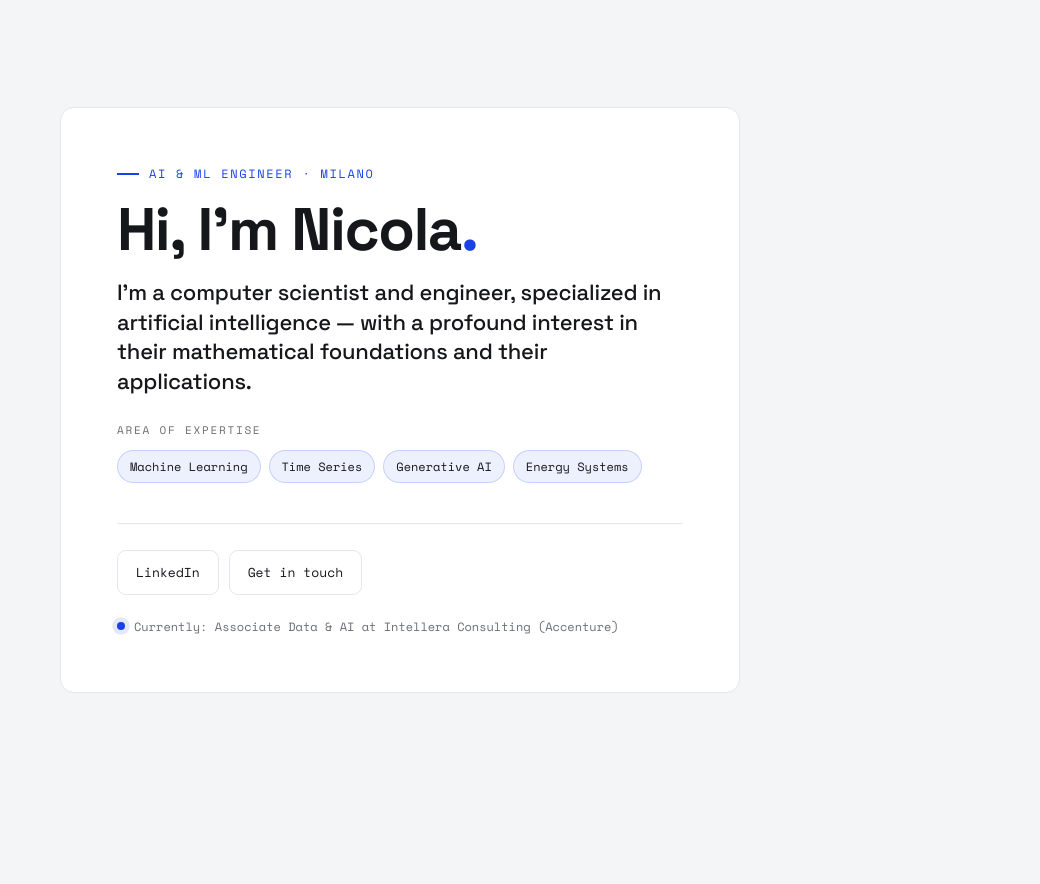
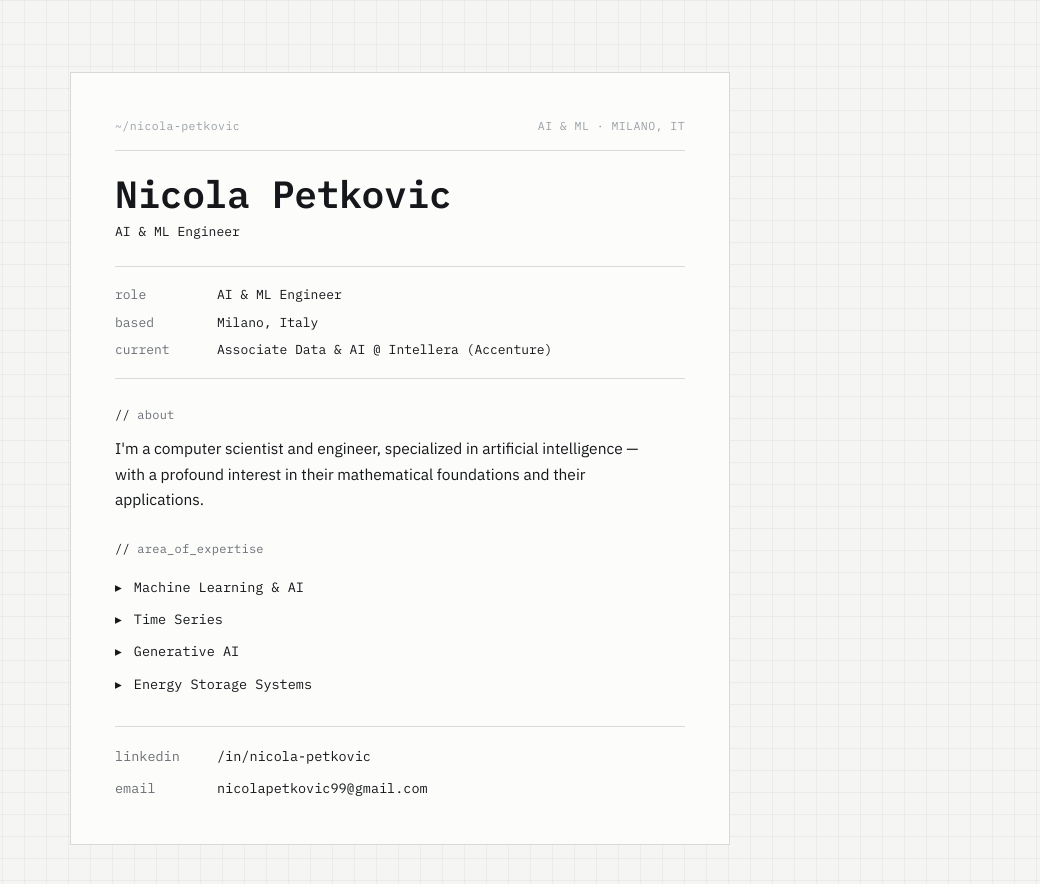
Before and after one commit to nicpetkovic/nicpetkovic.github.io, a plain HTML site: page index.html in a window 1280 px wide. Shown: the whole page, without its empty margins (240-1280 px from the left). Before the commit the page ends 800 px from the top, so only its background shows below. Drawn offline with nearby package versions, Linux system fonts and the light colour scheme.

Commit message:
Refactor index.html structure and styles

```diff
--- a/index.html
+++ b/index.html
@@ -6,181 +6,188 @@
 <title>Nicola Petkovic — AI &amp; ML Engineer</title>
 <link rel="preconnect" href="https://fonts.googleapis.com" />
 <link rel="preconnect" href="https://fonts.gstatic.com" crossorigin />
-<link href="https://fonts.googleapis.com/css2?family=Space+Grotesk:wght@400;500;600;700&family=Space+Mono:wght@400;700&family=Inter:wght@400;500&display=swap" rel="stylesheet" />
+<link href="https://fonts.googleapis.com/css2?family=IBM+Plex+Mono:wght@400;500;600&family=IBM+Plex+Sans:wght@400;500;600&display=swap" rel="stylesheet" />
 <style>
   :root{
-    --paper:#F4F5F7;
-    --panel:#FFFFFF;
-    --ink:#16171B;
-    --muted:#6B6D76;
-    --accent:#1A41E6;
-    --accent-soft:rgba(26,65,230,0.08);
-    --line:#E4E6EB;
-    --display:"Space Grotesk",system-ui,sans-serif;
-    --body:"Inter",system-ui,sans-serif;
-    --mono:"Space Mono",ui-monospace,monospace;
+    --paper:#F5F6F4;
+    --ink:#15171A;
+    --muted:#6A6F75;
+    --faint:#9AA0A6;
+    --accent:#15171A;
+    --line:#D7DAD5;
+    --grid:rgba(21,23,26,0.045);
+    --mono:"IBM Plex Mono",ui-monospace,monospace;
+    --sans:"IBM Plex Sans",system-ui,sans-serif;
   }
   *{box-sizing:border-box;margin:0;padding:0}
   html{-webkit-text-size-adjust:100%}
   body{
     background:var(--paper);
+    background-image:
+      linear-gradient(var(--grid) 1px,transparent 1px),
+      linear-gradient(90deg,var(--grid) 1px,transparent 1px);
+    background-size:22px 22px;
     color:var(--ink);
-    font-family:var(--body);
-    line-height:1.6;
+    font-family:var(--sans);
+    line-height:1.65;
     -webkit-font-smoothing:antialiased;
     min-height:100vh;
     display:flex;
-    align-items:center;
+    align-items:flex-start;
     justify-content:center;
-    padding:clamp(24px,6vw,72px) 20px;
+    padding:clamp(20px,6vw,72px) 18px;
   }
-  .card{
-    max-width:680px;
+  .doc{
+    max-width:660px;
     width:100%;
-    background:var(--panel);
+    background:#FCFCFB;
     border:1px solid var(--line);
-    border-radius:14px;
-    padding:clamp(30px,5.5vw,56px);
-    animation:rise .6s cubic-bezier(.2,.7,.2,1) both;
+    padding:clamp(24px,5vw,44px);
   }
-  @keyframes rise{from{opacity:0;transform:translateY(14px)}to{opacity:1;transform:none}}
 
-  .eyebrow{
+  /* spec header */
+  .meta{
     font-family:var(--mono);
-    font-size:12px;
-    letter-spacing:.14em;
-    text-transform:uppercase;
-    color:var(--accent);
+    font-size:11.5px;
+    color:var(--faint);
+    letter-spacing:.04em;
+    border-bottom:1px solid var(--line);
+    padding-bottom:14px;
+    margin-bottom:22px;
     display:flex;
-    align-items:center;
-    gap:10px;
+    justify-content:space-between;
+    gap:12px;
+    flex-wrap:wrap;
   }
-  .eyebrow::before{content:"";width:22px;height:2px;background:var(--accent);display:inline-block}
 
   h1{
-    font-family:var(--display);
-    font-weight:700;
-    font-size:clamp(38px,8vw,60px);
-    line-height:1.02;
-    letter-spacing:-.025em;
-    margin:16px 0 18px;
+    font-family:var(--mono);
+    font-weight:600;
+    font-size:clamp(26px,5.5vw,38px);
+    line-height:1.1;
+    letter-spacing:-.01em;
+    margin-bottom:6px;
   }
-  h1 .dot{color:var(--accent)}
-
-  .lede{
-    font-family:var(--display);
-    font-weight:500;
-    font-size:clamp(18px,3.2vw,22px);
-    line-height:1.34;
-    letter-spacing:-.01em;
-    max-width:40ch;
-    margin-bottom:18px;
-  }
-  .intro{
-    font-size:clamp(15px,2.4vw,16.5px);
-    color:var(--muted);
-    max-width:54ch;
-  }
-  .intro strong{color:var(--ink);font-weight:500}
-
-  .tags{display:flex;flex-wrap:wrap;gap:8px;margin-top:10px}
-  .field-label{
+  .subtitle{
     font-family:var(--mono);
-    font-size:11px;
-    letter-spacing:.16em;
-    text-transform:uppercase;
-    color:var(--muted);
-    margin-top:26px;
-  }
-  .tag{
-    font-family:var(--mono);
-    font-size:12px;
-    color:var(--ink);
-    background:var(--accent-soft);
-    border:1px solid rgba(26,65,230,.18);
-    border-radius:999px;
-    padding:6px 12px;
+    font-size:13px;
+    color:var(--accent);
+    margin-bottom:24px;
   }
 
-  .cta{
-    display:flex;
-    flex-wrap:wrap;
-    gap:10px;
-    margin-top:clamp(30px,5vw,40px);
-    padding-top:26px;
-    border-top:1px solid var(--line);
-  }
-  .btn{
+  /* key-value spec block */
+  .spec{
     font-family:var(--mono);
     font-size:13px;
-    text-decoration:none;
-    border-radius:9px;
-    padding:11px 18px;
-    transition:transform .15s ease, border-color .15s ease, color .15s ease, background .15s ease;
+    border-top:1px solid var(--line);
+    border-bottom:1px solid var(--line);
+    padding:14px 0;
+    margin-bottom:26px;
   }
-  .btn:active{transform:translateY(1px)}
-  .btn.primary{
-    background:var(--accent);
-    color:#fff;
-    border:1px solid var(--accent);
+  .spec .kv{
+    display:grid;
+    grid-template-columns:88px 1fr;
+    gap:4px 14px;
+    padding:3px 0;
   }
-  .btn.primary:hover,.btn.primary:focus-visible{background:#1235c4;border-color:#1235c4;outline:none}
-  .btn.ghost{
-    color:var(--ink);
-    border:1px solid var(--line);
-    background:transparent;
-  }
-  .btn.ghost:hover,.btn.ghost:focus-visible{color:var(--accent);border-color:var(--accent);background:var(--accent-soft);outline:none}
+  .spec .k{color:var(--muted)}
+  .spec .v{color:var(--ink)}
 
-  .now{
+  .heading{
     font-family:var(--mono);
     font-size:12px;
     color:var(--muted);
-    margin-top:22px;
+    letter-spacing:.02em;
+    margin:0 0 12px;
+  }
+  .heading::before{content:"// ";color:var(--accent)}
+
+  .section{margin-bottom:26px}
+
+  .about{
+    font-size:15.5px;
+    color:var(--ink);
+    max-width:58ch;
+  }
+
+  ul.list{list-style:none}
+  ul.list li{
+    font-family:var(--mono);
+    font-size:13.5px;
+    padding:5px 0;
     display:flex;
-    align-items:center;
+    gap:12px;
+  }
+  ul.list li::before{content:"▸";color:var(--accent);flex:none}
+
+  .contact{
+    border-top:1px solid var(--line);
+    padding-top:18px;
+    display:flex;
+    flex-direction:column;
     gap:9px;
   }
-  .pulse{
-    width:8px;height:8px;border-radius:50%;
-    background:var(--accent);
-    box-shadow:0 0 0 0 rgba(26,65,230,.4);
-    animation:pulse 2.2s infinite;
-    flex:none;
+  .contact a{
+    font-family:var(--mono);
+    font-size:13.5px;
+    color:var(--ink);
+    text-decoration:none;
+    display:grid;
+    grid-template-columns:88px 1fr;
+    gap:14px;
+    width:fit-content;
   }
-  @keyframes pulse{
-    0%{box-shadow:0 0 0 0 rgba(26,65,230,.35)}
-    70%{box-shadow:0 0 0 7px rgba(26,65,230,0)}
-    100%{box-shadow:0 0 0 0 rgba(26,65,230,0)}
+  .contact a .lbl{color:var(--muted)}
+  .contact a .val{
+    border-bottom:1px solid transparent;
+    transition:border-color .15s ease,color .15s ease;
+  }
+  .contact a:hover .val,.contact a:focus-visible .val{
+    color:var(--accent);
+    border-color:var(--accent);
+    outline:none;
   }
 
-  @media (prefers-reduced-motion:reduce){
-    .card{animation:none}
-    .pulse{animation:none}
-    *{transition:none!important}
+  @media (max-width:430px){
+    .spec .kv,.contact a{grid-template-columns:74px 1fr}
   }
 </style>
 </head>
 <body>
-  <main class="card">
-    <p class="eyebrow">AI &amp; ML Engineer · Milano</p>
-    <h1>Hi, I'm Nicola<span class="dot">.</span></h1>
-    <p class="lede">I'm a computer scientist and engineer, specialized in artificial intelligence — with a profound interest in their mathematical foundations and their applications.</p>
-
-    <p class="field-label">Area of Expertise</p>
-    <div class="tags">
-      <span class="tag">Machine Learning</span>
-      <span class="tag">Time Series</span>
-      <span class="tag">Generative AI</span>
-      <span class="tag">Energy Systems</span>
+  <main class="doc">
+    <div class="meta">
+      <span>~/nicola-petkovic</span>
+      <span>AI &amp; ML · MILANO, IT</span>
     </div>
 
-    <nav class="cta">
-      <a class="btn ghost" href="https://www.linkedin.com/in/nicola-petkovic" target="_blank" rel="noopener">LinkedIn</a>
-      <a class="btn ghost" href="mailto:nicolapetkovic99@gmail.com">Get in touch</a>
-    </nav>
+    <h1>Nicola Petkovic</h1>
+    <p class="subtitle">AI &amp; ML Engineer</p>
 
-    <p class="now"><span class="pulse"></span> Currently: Associate Data &amp; AI at Intellera Consulting (Accenture)</p>
+    <div class="spec">
+      <div class="kv"><span class="k">role</span><span class="v">AI &amp; ML Engineer</span></div>
+      <div class="kv"><span class="k">based</span><span class="v">Milano, Italy</span></div>
+      <div class="kv"><span class="k">current</span><span class="v">Associate Data &amp; AI @ Intellera (Accenture)</span></div>
+    </div>
+
+    <section class="section">
+      <p class="heading">about</p>
+      <p class="about">I'm a computer scientist and engineer, specialized in artificial intelligence — with a profound interest in their mathematical foundations and their applications.</p>
+    </section>
+
+    <section class="section">
+      <p class="heading">area_of_expertise</p>
+      <ul class="list">
+        <li>Machine Learning &amp; AI</li>
+        <li>Time Series</li>
+        <li>Generative AI</li>
+        <li>Energy Storage Systems</li>
+      </ul>
+    </section>
+
+    <section class="contact">
+      <a href="https://www.linkedin.com/in/nicola-petkovic" target="_blank" rel="noopener"><span class="lbl">linkedin</span><span class="val">/in/nicola-petkovic</span></a>
+      <a href="mailto:nicolapetkovic99@gmail.com"><span class="lbl">email</span><span class="val">nicolapetkovic99@gmail.com</span></a>
+    </section>
   </main>
 </body>
 </html>
```
